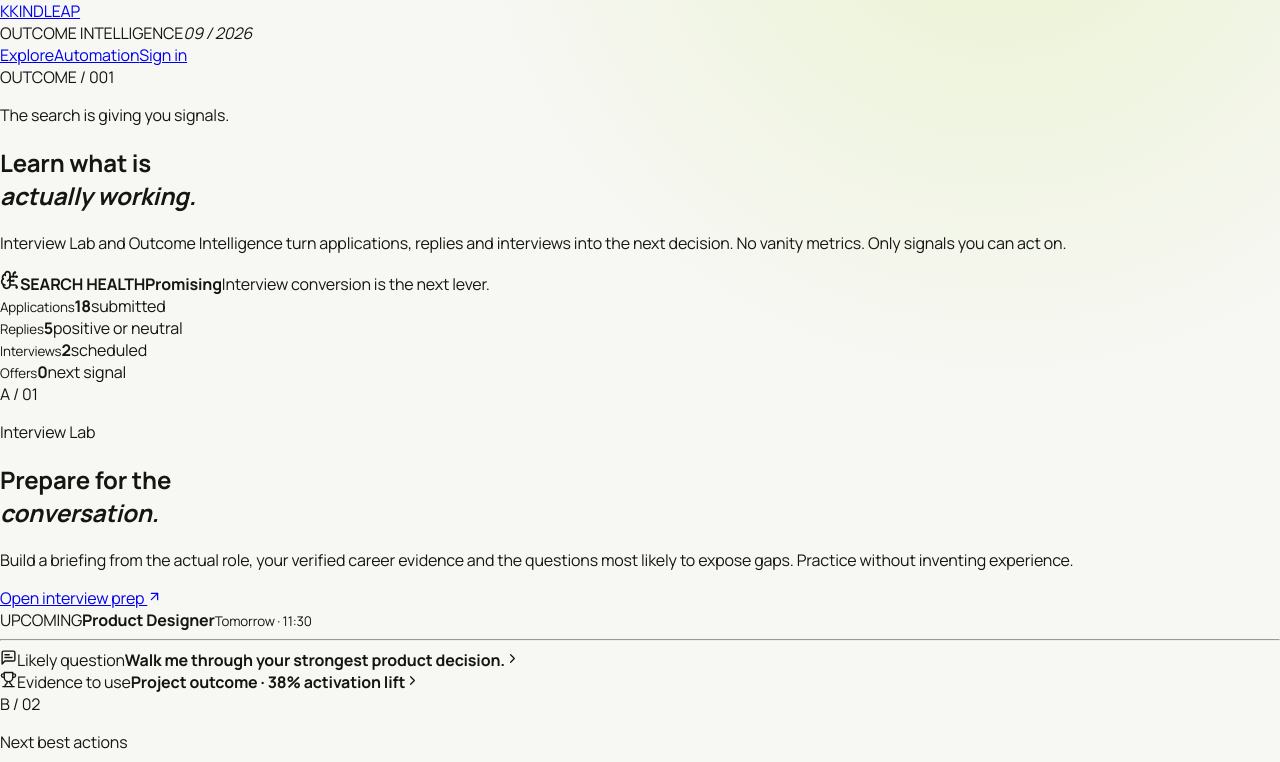
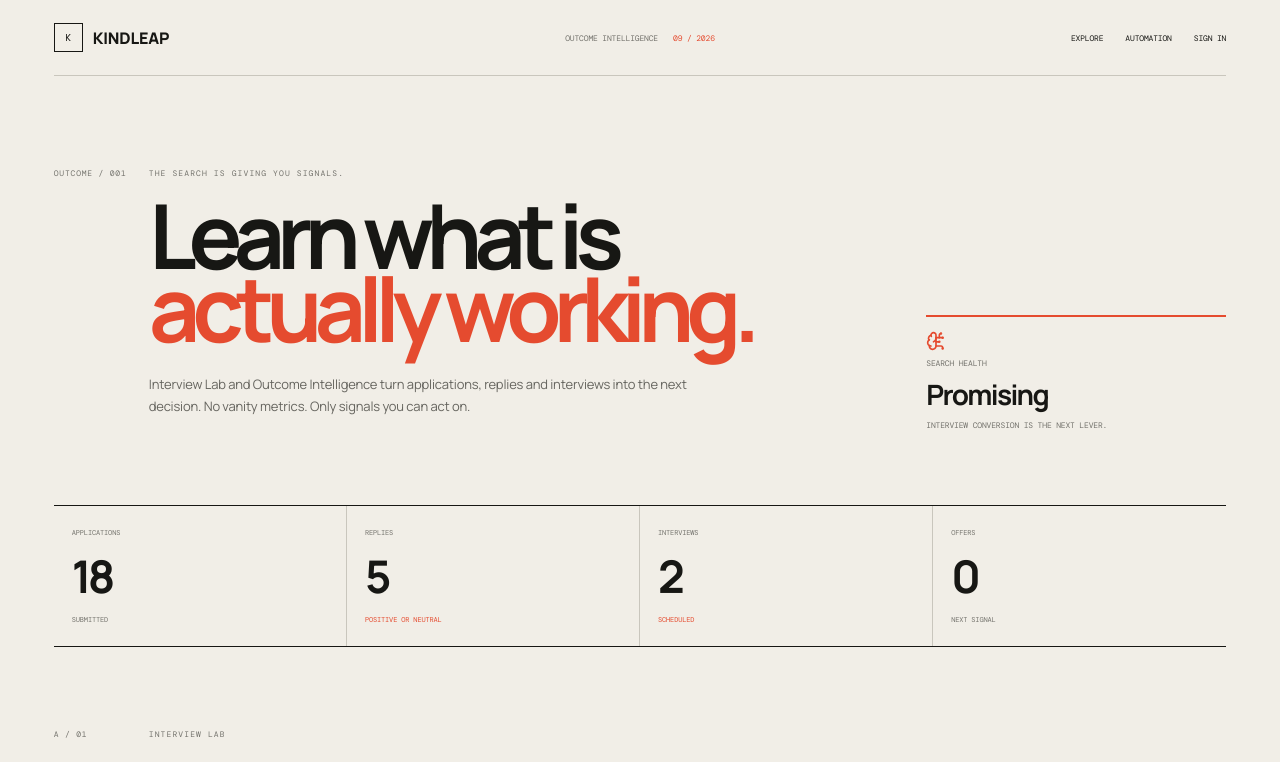
Before and after one commit to madebykraman/jobapplyify, a Next.js app: page /insights in a window 1280 px wide. Shown: the top 762 px of the page. Built offline with nearby package versions, Linux system fonts and the light colour scheme.

Commit message:
Build 09: connect Interview Lab to dedicated design system

```diff
--- a/app/insights/page.tsx
+++ b/app/insights/page.tsx
@@ -2,23 +2,12 @@
 import Link from 'next/link'
 import { ArrowUpRight, BrainCircuit, CalendarClock, ChevronRight, Mail, MessageSquareText, Trophy } from 'lucide-react'
 import { BRAND } from '@/lib/brand'
-import '../workspace/workspace.css'
+import './insights.css'
 
-const stages = [
-  ['Applications', '18', 'submitted', 'stable'],
-  ['Replies', '5', 'positive or neutral', 'up'],
-  ['Interviews', '2', 'scheduled', 'up'],
-  ['Offers', '0', 'next signal', 'watch'],
-] as const
+const stages = [['Applications','18','submitted','stable'],['Replies','5','positive or neutral','up'],['Interviews','2','scheduled','up'],['Offers','0','next signal','watch']] as const
+const actions = [['Prepare for your next interview','Build a role-specific briefing from the job description, your evidence and likely questions.','/applications'],['Review recruiter signals','Classify replies, requests, rejections and follow-ups without losing the original evidence.','/review'],['Set a follow-up','Keep promising applications moving without manually remembering every date.','/applications']] as const
 
-const actions = [
-  ['Prepare for your next interview', 'Build a role-specific briefing from the job description, your evidence and likely questions.', '/applications'],
-  ['Review recruiter signals', 'Classify replies, requests, rejections and follow-ups without losing the original evidence.', '/review'],
-  ['Set a follow-up', 'Keep promising applications moving without manually remembering every date.', '/applications'],
-] as const
-
-export default function Insights(){
- return <main className="insightPage">
+export default function Insights(){return <main className="insightPage">
 <header className="insightHeader"><Link href="/" className="insightLogo"><span>K</span>{BRAND.name}</Link><div><span>OUTCOME INTELLIGENCE</span><i>09 / 2026</i></div><nav><Link href="/opportunities">Explore</Link><Link href="/automation">Automation</Link><Link href="/auth">Sign in</Link></nav></header>
 <section className="insightHero"><div className="insightIndex">OUTCOME / 001</div><div><p className="insightEyebrow">The search is giving you signals.</p><h1>Learn what is<br/><em>actually working.</em></h1><p className="insightLead">Interview Lab and Outcome Intelligence turn applications, replies and interviews into the next decision. No vanity metrics. Only signals you can act on.</p></div><div className="insightSignal"><BrainCircuit size={20}/><b>SEARCH HEALTH</b><strong>Promising</strong><span>Interview conversion is the next lever.</span></div></section>
 <section className="outcomeStrip">{stages.map(([name,value,desc,state])=><div key={name}><small>{name}</small><b>{value}</b><span className={state}>{desc}</span></div>)}</section>
@@ -26,5 +15,4 @@ export default function Insights(){
 <section className="outcomeActions"><div className="sectionNumber">B / 02</div><div><p className="insightEyebrow">Next best actions</p><h2>Don't just<br/><em>measure.</em> move.</h2></div><div className="actionList">{actions.map(([title,desc,href],i)=><Link href={href} className="actionItem" key={title}><span>0{i+1}</span><div><h3>{title}</h3><p>{desc}</p></div><ArrowUpRight size={17}/></Link>)}</div></section>
 <section className="signalSources"><div><p className="insightEyebrow">Evidence layer</p><h2>Every conclusion<br/>has a source.</h2></div><div className="sourceGrid"><div><Mail size={17}/><b>Inbox signals</b><span>Replies, recruiter requests and rejection reasons.</span></div><div><CalendarClock size={17}/><b>Timing signals</b><span>Follow-up windows and interview cadence.</span></div><div><BrainCircuit size={17}/><b>Learning signals</b><span>Patterns across roles, applications and outcomes.</span></div></div></section>
 <footer className="insightFooter"><span>{BRAND.name} · {BRAND.tagline}</span><span>Confirmed evidence / inference / uncertainty remain distinct.</span></footer>
- </main>
-}
+</main>}
```
Lines whose indentation alone changed are shown as unchanged.
